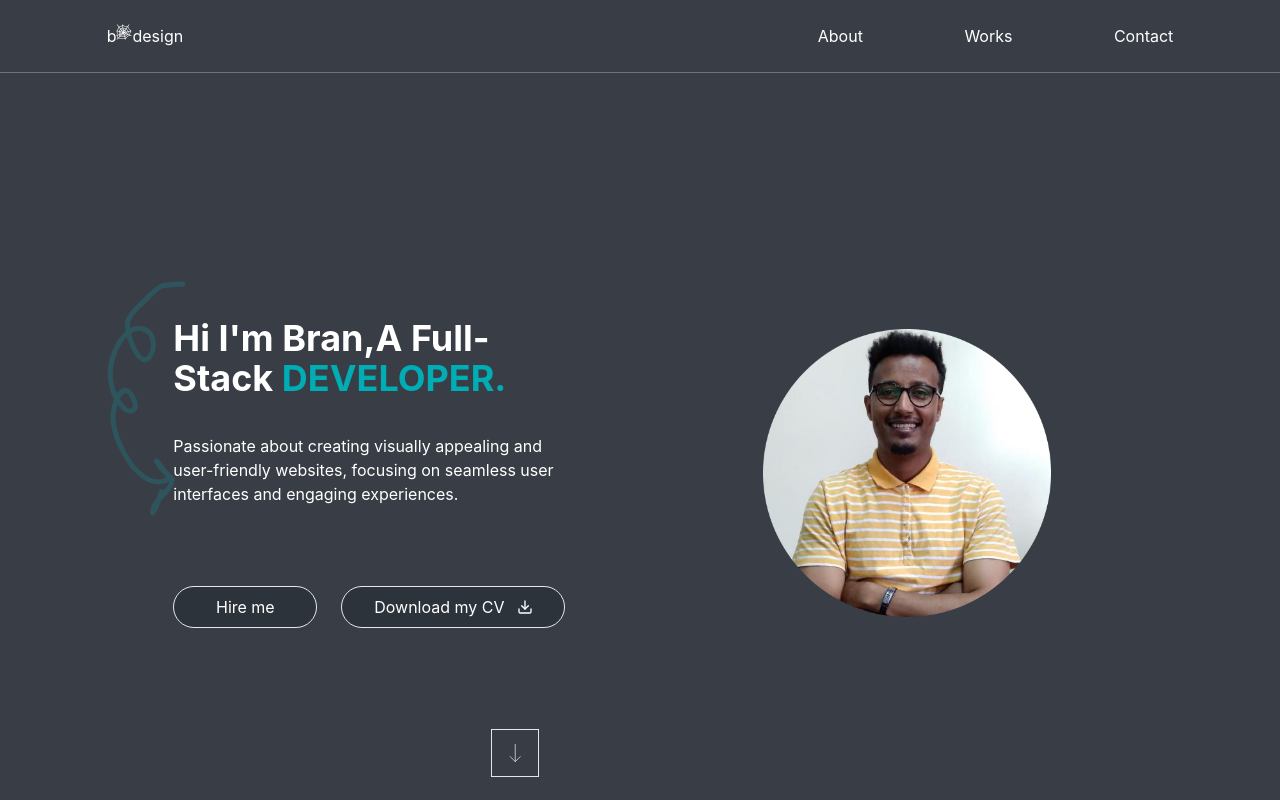
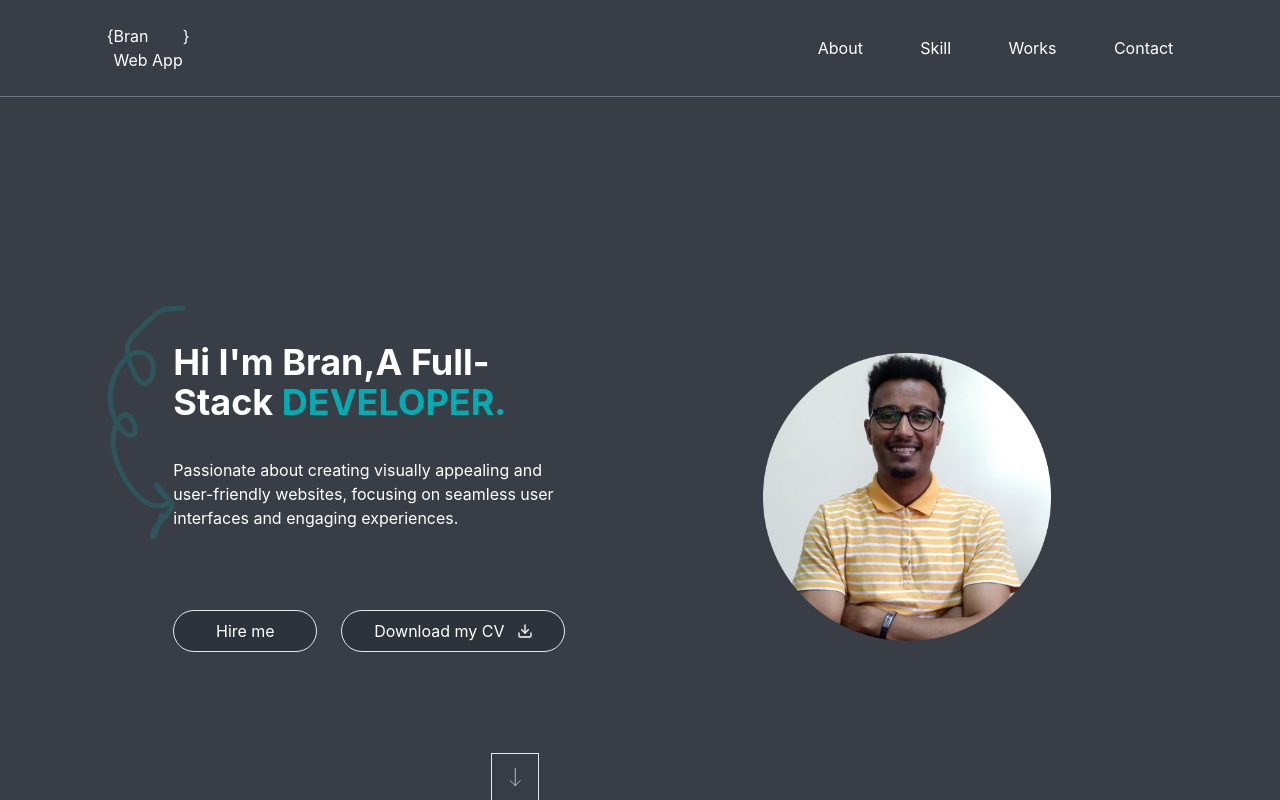
Before and after one commit to BranBayou/portfolio, a React (Create React App) app: page / in a window 1280 px wide. Shown: the top 800 px of the page. Built offline with nearby package versions, Linux system fonts and the light colour scheme.

Commit message:
Add id to components

```diff
--- a/src/components/About.jsx
+++ b/src/components/About.jsx
@@ -5,7 +5,7 @@ import Stack from './About/Stack';
 
 function About() {
   return (
-    <div className="h-screen w-10/12 mx-auto flex flex-col items-center justify-center relative">
+    <div id="about" className="h-screen w-10/12 mx-auto flex flex-col items-center justify-center relative">
       <div className="h-1/2 flex items-center justify-center">
         <Detail />
         <Image />
--- a/src/components/Contact.jsx
+++ b/src/components/Contact.jsx
@@ -4,7 +4,7 @@ import Invite from './Contact/Invite';
 
 const Contact = () => {
   return (
-    <div className="w-10/12 h-screen mx-auto flex items-center justify-center gap-10">
+    <div id="contact" className="w-10/12 h-screen mx-auto flex items-center justify-center gap-10">
       <Invite />
       <Form />
     </div>
--- a/src/components/Home.jsx
+++ b/src/components/Home.jsx
@@ -4,7 +4,7 @@ import Headline from './Headline/Headline';
 
 function Home() {
   return (
-    <div className="h-screen">
+    <div id="home" className="h-screen">
       <Header />
       <Headline />
     </div>
--- a/src/components/Works.jsx
+++ b/src/components/Works.jsx
@@ -3,7 +3,7 @@ import WorksHeader from './works/WorksHeader';
 
 const Works = () => {
   return (
-    <div className="w-10/12 mx-auto">
+    <div id="works" className="w-10/12 mx-auto">
       <WorksHeader />
     </div>
   );
--- a/src/components/navigation/Logo.jsx
+++ b/src/components/navigation/Logo.jsx
@@ -1,12 +1,14 @@
 import React from 'react';
-import { GiSpiderWeb } from 'react-icons/gi';
 
 const Logo = () => {
   return (
     <div className="flex">
-      <h2 className="">b</h2>
-      <GiSpiderWeb className="" />
-      <h2 className="">design</h2>
+      <p>&#123;</p>
+      <div className="div">
+        <p>Bran</p>
+        <p>Web App</p>
+      </div>
+      <p>&#125;</p>
     </div>
   );
 };
--- a/src/components/navigation/Nav.jsx
+++ b/src/components/navigation/Nav.jsx
@@ -1,12 +1,14 @@
 import React, { useState } from 'react';
 import { NavLink } from 'react-router-dom';
 import { IoMenu, IoClose } from 'react-icons/io5';
+import { Link } from 'react-scroll';
 
 const NavLinks = () => (
   <>
-    <NavLink to="/about">About</NavLink>
-    <NavLink to="/works">Works</NavLink>
-    <NavLink to="/contact">Contact</NavLink>
+  <Link to='about' smooth={true} duration={500}>About</Link>
+  <Link to='skills' smooth={true} duration={500}>Skill</Link>
+  <Link to='works' smooth={true} duration={500}>Works</Link>
+  <Link to='contact' smooth={true} duration={500}>Contact</Link>
   </>
 );
 
```
